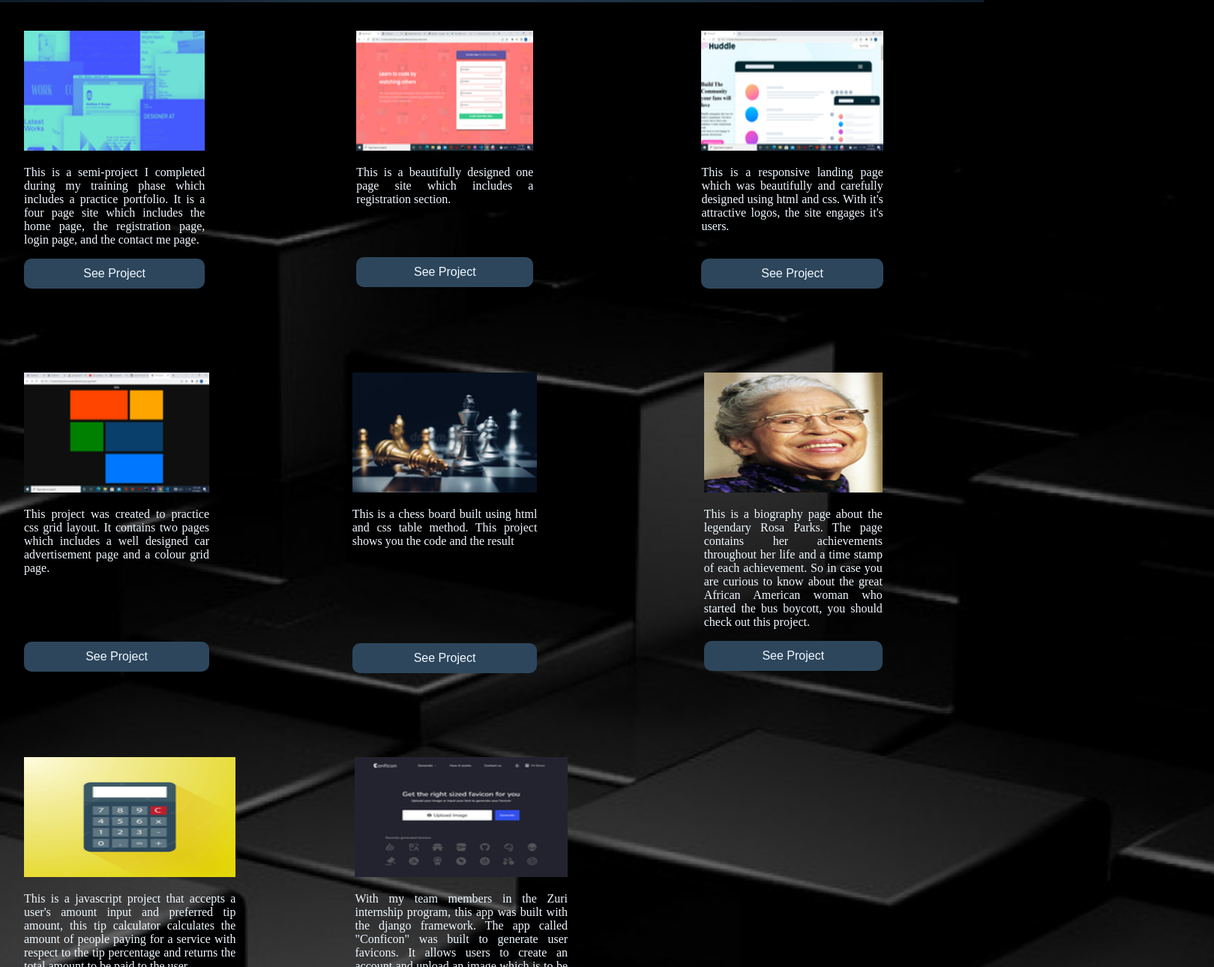
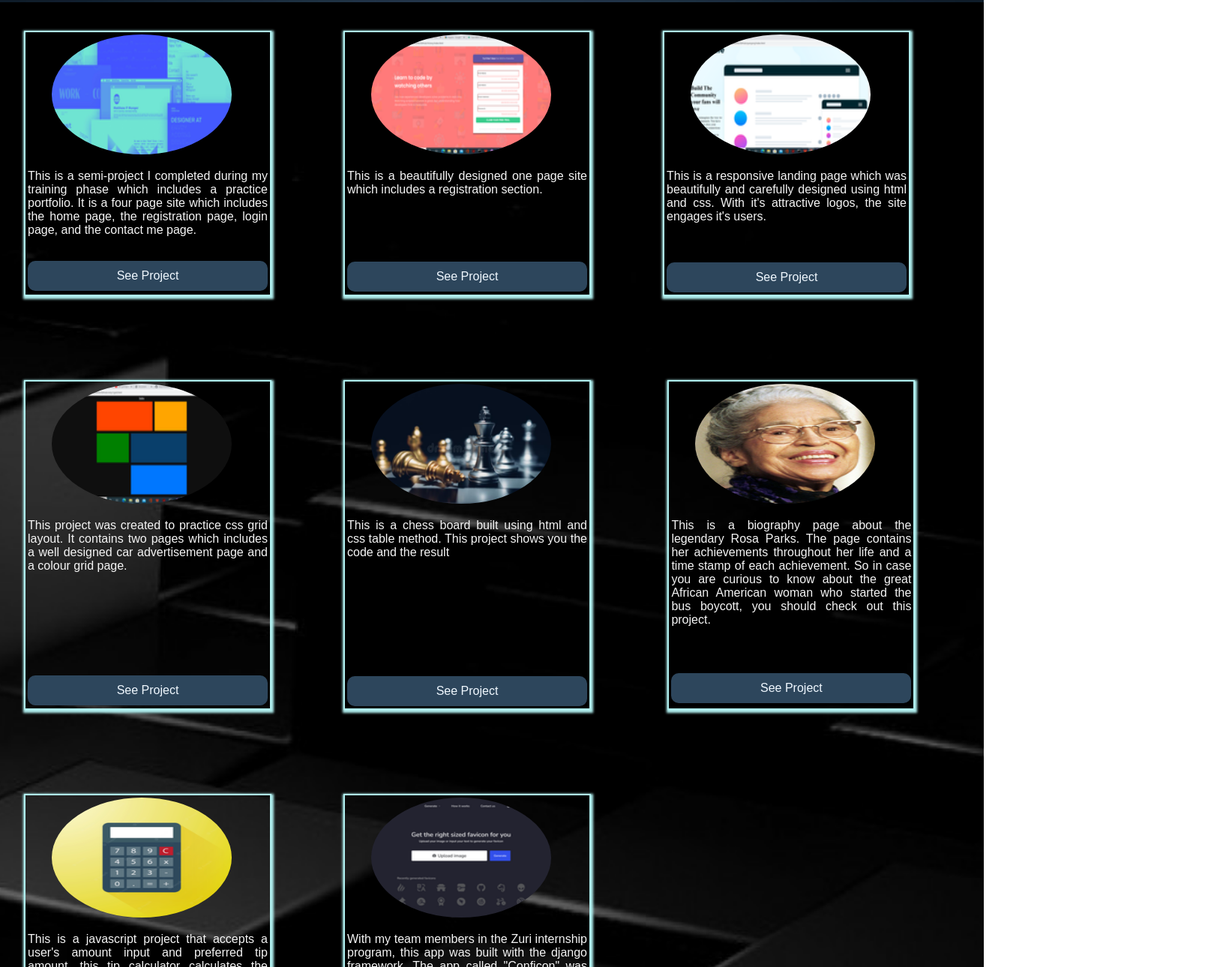
Before and after one commit to vicky1312/practReact, a plain HTML site: page project.html in a window 1280 px wide. Shown: the part 77-1367 px from the top of the page at 75% size, 1619 px wide, since content can reach past the window. Drawn offline with Linux system fonts and the light colour scheme.

Commit message:
portfolio

```diff
--- a/project.css
+++ b/project.css
@@ -1,14 +1,19 @@
-body{
-    margin: auto;
-    width: 100%;
-    background-image: url(bodyimg6.png);
+html{
+    background-image: url(Images/bodyimg6.png);
     background-repeat: no-repeat;
     background-size: cover;
+    background-position: bottom;
+    min-height: 100%;
+}
+body{
+    margin: 0 auto;
+    padding: 0;
+    width: 100%;
     overflow-x: hidden;
     color: aliceblue;
 }
 header{
-    background-image: url(header6.jpg); height: 3em; width: 100%;
+    background-image: url(Images/header6.jpg); height: 3em; width: 100%;
     background-repeat: no-repeat;
     background-size: cover;
     padding: 1em 1em;
@@ -17,6 +22,7 @@ header{
     margin-top: 1%;
     display: flex;
     justify-content: space-between;
+    font-family: 'Nunito Sans', sans-serif;
 }
 .socials{
     justify-content: space-between;
@@ -24,6 +30,9 @@ header{
     font-size: 1.5em;
     color: wheat;
 
+}
+img{
+    border-radius: 50%;
 }
 a, .link{
     text-decoration: none;
@@ -44,33 +53,50 @@ a, .link:hover{
 }
 p{
     text-align: justify;
+    font-family: 'Nunito Sans', sans-serif;
+    color: whitesmoke;
 }
 .pracimg{
-    width: 40%;
+    width: 15em;
     height: 10em;
+    position: relative; left: 2em;
 }
 .pracpar{
-    width: 40%;
+    width: 20em;
 }
 .projimg{
-    width: 100%;
+    width: 15em;
     height: 10em;
+    position: relative; left: 2em;
+}
+.projpar{
+    width: 20em;
 }
 .hudimg{
+    width: 15em;
     height: 10em;
-    width: 55%;
+    position: relative; left: 2em;
 }
 .pracport{
     position: relative; left: 2em;
+    border: 2px solid paleturquoise;
+    padding: 3px;
+    box-shadow: 1px 2px 3px 2px paleturquoise;
 }
 .pracproj{
-    position: relative; right: 8em;
+    position: relative; left: 8em;
+    border: 2px solid paleturquoise;
+    padding: 3px;
+    box-shadow: 1px 2px 3px 2px paleturquoise;
 }
 .huddle{
-    position: relative; left: 6em;
+    position: relative; left: 14em;
+    border: 2px solid paleturquoise;
+    padding: 3px;
+    box-shadow: 1px 2px 3px 2px paleturquoise;
 }
 .hudpar{
-    width: 55%;
+    width: 20em;
 }
 button{
     height: 3em;
@@ -80,20 +106,22 @@ button{
 }
 a, .butn{
     color: aliceblue;
+    font-family: 'Nunito Sans', sans-serif;
 }
 button:hover{
     box-shadow: 0.5px 1px 0px 3px grey;
 }
 .butn1{
-    width: 40%;
+    width: 100%;
+    margin-top: 5%;
 }
 .butn2{
     margin-top: 22%;
     width: 100%;
 }
 .butn3{
-    margin-top: 4%;
-    width: 55%;
+    margin-top: 11%;
+    width: 100%;
 }
 .secondrow{
     display: flex;
@@ -101,41 +129,59 @@ button:hover{
 }
 .grid{
 position: relative; left: 2em;
+border: 2px solid paleturquoise;
+    padding: 3px;
+    box-shadow: 1px 2px 3px 2px paleturquoise;
 }
 .chess{
-position: relative; left: 7.3em;
+position: relative; left: 8em;
+border: 2px solid paleturquoise;
+    padding: 3px;
+    box-shadow: 1px 2px 3px 2px paleturquoise;
+
 }
 .rosa{
-position: relative; left: 26.5%;
+position: relative; left: 18%;
+border: 2px solid paleturquoise;
+    padding: 3px;
+    box-shadow: 1px 2px 3px 2px paleturquoise;
 }
 .gridimg{
-    width: 70%;
+    width: 15em;
     height: 10em;
+    position: relative; left: 2em;
 }
 .gridpar{
-    width: 70%;
+    width: 20em;
 }
 .chessimg{
-    width: 100%;
+    width: 15em;
     height: 10em;
+    position: relative; left: 2em;
+}
+.chesspar{
+    width: 20em;
 }
 .rosaimg{
-    width: 35%;
+    width: 15em;
     height: 10em;
+    position: relative; left: 2em;
 }
 .rosapar{
-    width: 35%;
+    width: 20em;
 }
 .butn4{
-    margin-top: 20.5%;
-    width: 70%;
+    margin-top: 38%;
+    width: 100%;
+
 }
 .butn5{
-    margin-top: 45%;
+    margin-top: 44%;
     width: 100%;
 }
 .butn6{
-    width: 35%;
+    width: 100%;
+    margin-top: 14.5%;
 }
 .thirdrow{
     display: flex;
@@ -143,28 +189,38 @@ position: relative; left: 26.5%;
 }
 .tip{
 position: relative; left: 2em;
+border: 2px solid paleturquoise;
+    padding: 3px;
+    box-shadow: 1px 2px 3px 2px paleturquoise;
 }
 .djangoapp{
-position: relative; right: 2.5em;
+position: relative; left: 8em;
+border: 2px solid paleturquoise;
+    padding: 3px;
+    box-shadow: 1px 2px 3px 2px paleturquoise;
+
 }
 .tipimg{
-    width: 55%;
+    width: 15em;
     height: 10em;
+    position: relative; left: 2em;
 }
 .tippar{
-    width: 55%;
+    width: 20em;
 }
 .appimg{
-    width: 37%;
+    width: 15em;
     height: 10em;
+    position: relative; left: 2em;
 }
 .apppar{
-    width: 37%;
+    width: 20em;
 }
 .butn7{
-    width: 55%;
-    margin-top: 10.5%;
+    width: 100%;
+    margin-top: 16.5%;
 }
 .butn8{
-    width: 37%;
+    width: 100%;
+    margin-top: -1%;
 }
--- a/project.html
+++ b/project.html
@@ -5,6 +5,8 @@
     <meta http-equiv="X-UA-Compatible" content="IE=edge">
     <meta name="viewport" content="width=device-width, initial-scale=1.0">
     <script src="https://kit.fontawesome.com/f605babb3d.js" crossorigin="anonymous"></script>
+    <link rel="preconnect" href="https://fonts.googleapis.com">
+    <link rel="preconnect" href="https://fonts.gstatic.com" crossorigin>
     <link rel="stylesheet" href="project.css">
     <title>My Project Page</title>
 </head>
@@ -13,13 +15,13 @@
         <a class="link" href="index.html">Home</a>
         <a class="link" href="projects.html">My Projects</a>
         <div class="socials">
-            <a class="link" href="https://github.com/vicky1312">
+            <a class="link" href="https://github.com/vicky1312" target="_blank">
                 <i class="fa-brands fa-square-github"></i>
             </a>
-            <a class="link" href="https://www.linkedin.com/feed/">
+            <a class="link" href="https://www.linkedin.com/feed/" target="_blank">
                 <i class="fa-brands fa-linkedin"></i>
             </a>
-            <a class="link" href="https://twitter.com/Justheretolurkp">
+            <a class="link" href="https://twitter.com/Justheretolurkp" target="_blank">
                 <i class="fa-brands fa-square-twitter"></i>
             </a>
     </div>
@@ -28,82 +30,82 @@
     <div class="projects">
         <div class="firstrow">
             <div class="pracport">
-                <img class="pracimg" src="favicon180x180.ico">
+                <img class="pracimg" src="Images/favicon180x180.ico">
                 <p class="pracpar">This is a semi-project I completed during my training phase which includes a practice portfolio.
                     It is a four page site which includes the home page, the registration page, login page, and the
                     contact me page.
                 </p>
                 <button class="butn1">
-                    <a class="butn" href="https://zuri-project.gilzx.repl.co/">See Project</a>
+                    <a class="butn" href="https://zuri-project.gilzx.repl.co/" target="_blank">See Project</a>
                 </button>
             </div>
             <div class="pracproj">
-                <img class="projimg" src="pracproj.ico">
+                <img class="projimg" src="Images/pracproj.ico">
                 <p class="projpar">This is a beautifully designed one page site which includes a registration section.</p>
                 <button class="butn2">
-                    <a class="butn" href="https://vicky1312.github.io/Victoryo/">See Project</a>
+                    <a class="butn" href="https://vicky1312.github.io/Victoryo/" target="_blank">See Project</a>
                 </button>
             </div>
             <div class="huddle">
-                <img class="hudimg" src="favicon225.ico">
+                <img class="hudimg" src="Images/favicon225.ico">
                 <p class="hudpar">This is a responsive landing page which was beautifully and carefully designed using html and css.
                     With it's attractive logos, the site engages it's users.
                 </p>
                 <button class="butn3">
-                    <a class="butn" href="https://vicky1312.github.io/queryproj/">See Project</a>
+                    <a class="butn" href="https://vicky1312.github.io/queryproj/" target="_blank">See Project</a>
                 </button>
             </div>
         </div>
 
         <div class="secondrow">
             <div class="grid">
-                <img class="gridimg" src="favicon227.ico">
+                <img class="gridimg" src="Images/favicon227.ico">
                 <p class="gridpar">This project was created to practice css grid layout. It contains two pages which includes a well
                     designed car advertisement page and a colour grid page.
                 </p>
                 <button class="butn4">
-                    <a class="butn" href="https://vicky1312.github.io/vicky1/">See Project</a>
+                    <a class="butn" href="https://vicky1312.github.io/vicky1/" target="_blank">See Project</a>
                 </button>
             </div>
             <div class="chess">
-                <img class="chessimg" src="favicon229.ico">
+                <img class="chessimg" src="Images/favicon229.ico">
                 <p class="chesspar">This is a chess board built using html and css table method. This project shows you the code and the result
                 </p>
                 <button class="butn5">
-                    <a class="butn" href="https://codepen.io/vicky1312/pen/bGLvOYB">See Project</a>
+                    <a class="butn" href="https://codepen.io/vicky1312/pen/bGLvOYB" target="_blank">See Project</a>
                 </button>
             </div>
             <div class="rosa">
-                <img class="rosaimg" src="favicon233.ico">
+                <img class="rosaimg" src="Images/favicon233.ico">
                 <p class="rosapar">This is a biography page about the legendary Rosa Parks. The page contains her achievements throughout her life
                     and a time stamp of each achievement. So in case you are curious to know about the great African American woman
                     who started the bus boycott, you should check out this project.
                 </p>
                 <button class="butn6">
-                    <a class="butn" href="https://codepen.io/vicky1312/pen/wvyPmLe">See Project</a>
+                    <a class="butn" href="https://codepen.io/vicky1312/pen/wvyPmLe" target="_blank">See Project</a>
                 </button>
             </div>
         </div>
         <div class="thirdrow">
             <div class="tip">
-                <img class="tipimg" src="favicon236.ico">
+                <img class="tipimg" src="Images/favicon236.ico">
                 <p class="tippar">This is a javascript project that accepts a user's amount input and preferred tip amount, this tip calculator
                     calculates the amount of people paying for a service with respect to the tip percentage and returns the total amount
                     to be paid to the user.
                 </p>
                 <button class="butn7">
-                    <a class="butn" href="https://tipcalculatorexcercise.gilzx.repl.co/">See Project</a>
+                    <a class="butn" href="https://tipcalculatorexcercise.gilzx.repl.co/" target="_blank">See Project</a>
                 </button>
             </div>
             <div class="djangoapp">
-                <img class="appimg" src="favicon238.ico">
+                <img class="appimg" src="Images/favicon238.ico">
                 <p class="apppar">With my team members in the Zuri internship program, this app was built with the django framework.
                     The app called "Conficon" was built to generate user favicons. It allows users to create an account and
                     upload an image which is to be converted to a favicon. The user can choose any size of favicon they want from
                     the dropdown icon and it will be generated.
                 </p>
                 <button class="butn8">
-                    <a class="butn" href="http://conficon.herokuapp.com/">See Project</a>
+                    <a class="butn" href="http://conficon.herokuapp.com/" target="_blank">See Project</a>
                 </button>
             </div>
         </div>
--- a/style.css
+++ b/style.css
@@ -1,14 +1,19 @@
-body{
-    margin: 0;
-    width: 100%;
-    background-image: url(bodyimg6.png);
+html{
+    background-image: url(Images/bodyimg6.png);
     background-repeat: no-repeat;
     background-size: cover;
+    background-position: bottom;
+    min-height: 100%;
+}
+body{
+        margin: 0 auto;
+    width: 100%;
+    padding: 0;
     overflow-x: hidden;
     color: aliceblue;
 }
 header{
-    background-image: url(header6.jpg); height: 3em; width: 100%;
+    background-image: url(Images/header6.jpg); height: 3em; width: 100%;
     background-repeat: no-repeat;
     background-size: cover;
     padding: 1em 1em;
@@ -17,12 +22,19 @@ header{
     margin-top: 1%;
     display: flex;
     justify-content: space-between;
+    width: 100%;
+    font-family: 'Nunito Sans', sans-serif;
 }
 h1{
     -webkit-text-stroke: 1px aliceblue;
     color: transparent;
     font-size: 50px;
-    position: relative; right: 5em;
+    position: relative; right: 5.5em;
+    font-family: 'Nunito Sans', sans-serif;
+}
+h3{
+    font-family: 'Nunito Sans', sans-serif;
+    color: rgba(255, 0, 0, 0.495);
 }
 h1::before{
     content: attr(data-text);
@@ -44,7 +56,6 @@ h1::before{
     width: 5em;
     font-size: 1.5em;
     color: wheat;
-
 }
 a, .link{
     text-decoration: none;
@@ -56,38 +67,90 @@ a, .link:hover{
     color: aliceblue;
 }
 .bod{
-    display: flex;
+    display: block;
     justify-content: center;
-    margin-top: 3%;
+    margin-top: 10%;
+    font-family: 'Nunito Sans', sans-serif;
 }
 .attributes{
     display: flex;
     justify-content: center;
     justify-content: space-between;
+    margin-top: 10%;
+    font-family: 'Nunito Sans', sans-serif;
 }
 .tag{
     display: flex;
 }
-
+img{
+    border-radius: 70%;
+    width: 20em;
+    height: 17em;
+}
 .img{
-    position: relative; left: 10%;
+    position: relative; left: 25%; top: 1%;
     opacity: 0.5;
+    border-radius: 50%;
 }
 .introduction1{
     width: 100%;
+    display: flex;
+}
+.intro{
+    position: relative; left: 25%;
+}
+p{
+    width: 20em;
+    font-size: 20px;
+    font-family: 'Nunito Sans', sans-serif;
+    color: palevioletred;
+}
+.introduction{
+    display: block;
 }
 button{
-    height: 3em;
+    height: 4em;
     width: 12em;
     margin-top: 5%;
-    margin-left: 50%;
     border-radius: 10px;
     border: none;
     background-color:hsl(208,34%,27%);
 }
 a, .butn{
     color: aliceblue;
+    font-family: 'Nunito Sans', sans-serif;
 }
 button:hover{
     box-shadow: 0.5px 1px 0px 3px grey;
 }
+#code{
+    font-size: 5em;
+    display: flex;
+}
+.fonts{
+    display: flex;
+    position: relative; left: 30%; top: 5em;
+}
+.fa-js{
+    color: red;
+    transform: rotate(45deg);
+}
+.fa-python{
+    color: yellow;
+    position: relative; left: 1em;
+    transform: rotate(45deg);
+}
+.fa-css3-alt{
+    color: blue;
+    position: relative; left: 2em;
+    transform: rotate(30deg);
+}
+.fa-react{
+    color: purple;
+    position: relative; left: 4em;
+    transform: rotate(45deg);
+}
+.fa-code{
+    position: relative; left: 3em;
+    transform: rotate(35deg);
+}
```
Also changed, not shown: index.html (+26 -34 lines), Images/bodyimg6.png (renamed from bodyimg6.png), Images/favicon180x180.ico (renamed from favicon180x180.ico), Images/favicon225.ico (renamed from favicon225.ico), Images/favicon227.ico (renamed from favicon227.ico), Images/favicon229.ico (renamed from favicon229.ico), Images/favicon233.ico (renamed from favicon233.ico), Images/favicon236.ico (renamed from favicon236.ico), Images/favicon238.ico (renamed from favicon238.ico), Images/header6.jpg (renamed from header6.jpg), Images/me.jpeg (renamed from me.jpeg), Images/pracproj.ico (renamed from pracproj.ico).
